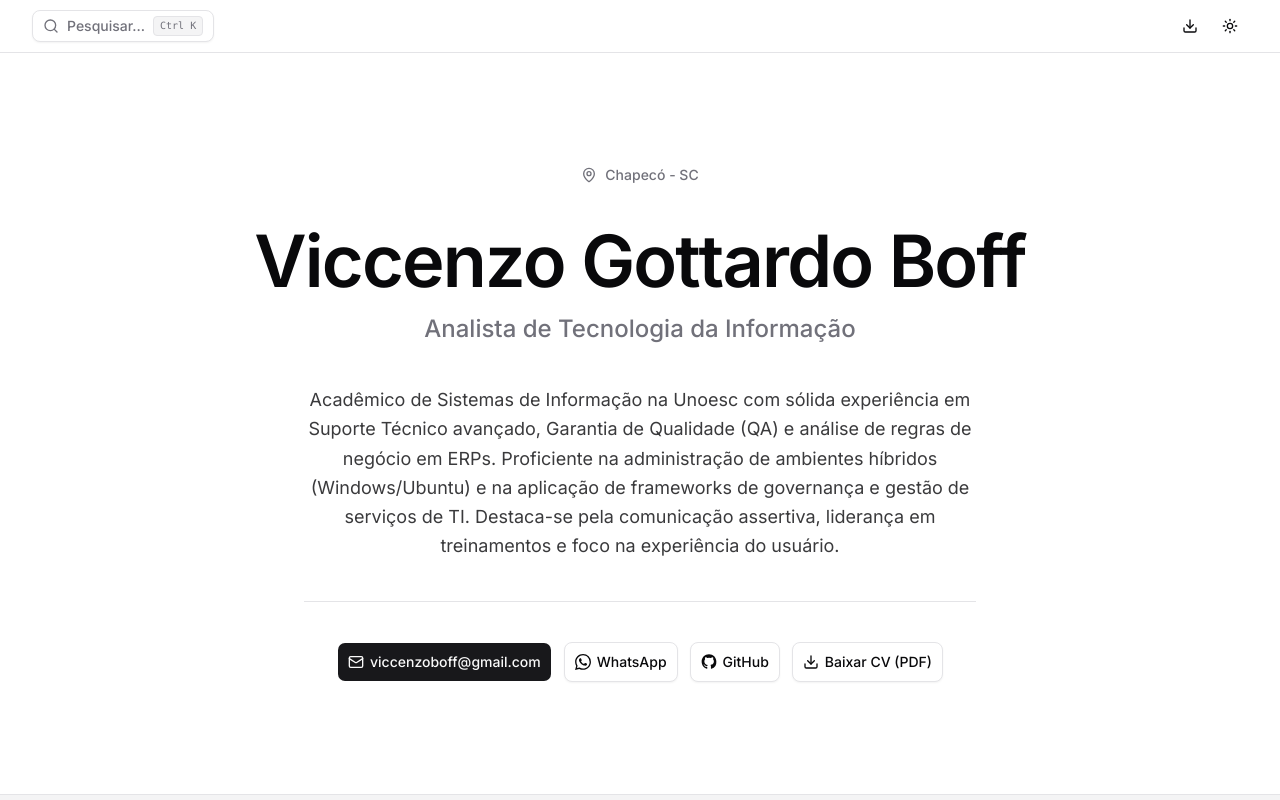
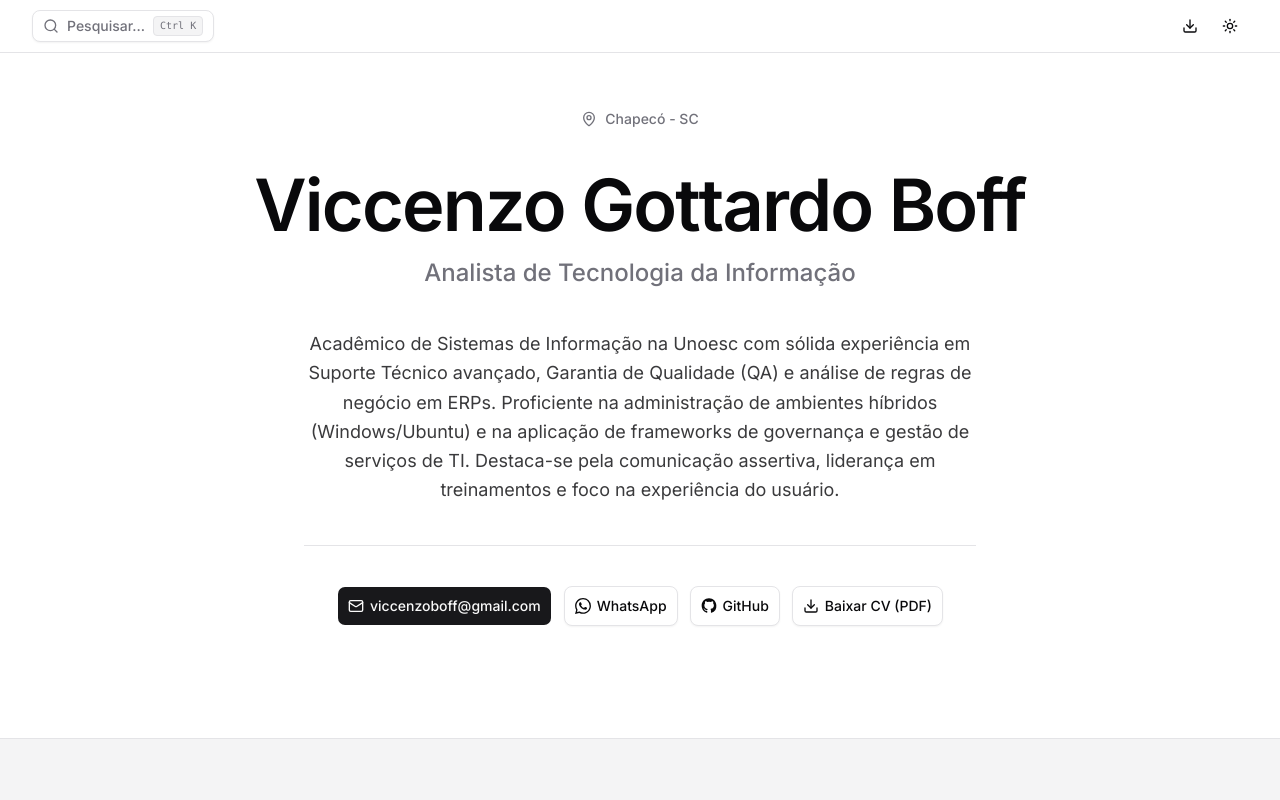
Before and after one commit to viccenzo-boff/Viccenzo-Boff, a Next.js app: page / in a window 1280 px wide. Shown: the top 800 px of the page. Built offline with nearby package versions, Linux system fonts and the light colour scheme.

Commit message:
ajustei o hero da página, ele estáva um pouco mais para baixo do que deveria e isso estava me incomodando, agora está OK

```diff
--- a/src/components/custom/hero.tsx
+++ b/src/components/custom/hero.tsx
@@ -13,7 +13,7 @@ export function Hero() {
 
   return (
     <header id="inicio" className="scroll-mt-20 border-b border-border bg-background">
-      <div className="relative z-10 mx-auto flex w-full max-w-5xl flex-col items-center gap-10 px-6 py-20 text-center sm:py-28 lg:px-8">
+      <div className="relative z-10 mx-auto flex w-full max-w-5xl flex-col items-center gap-10 px-6 pt-10 pb-20 text-center sm:pt-14 sm:pb-28 lg:px-8">
         <div className="flex items-center gap-2 text-sm font-medium text-muted-foreground">
           <MapPin className="size-4" aria-hidden="true" />
           <span>{contact.location}</span>
```
